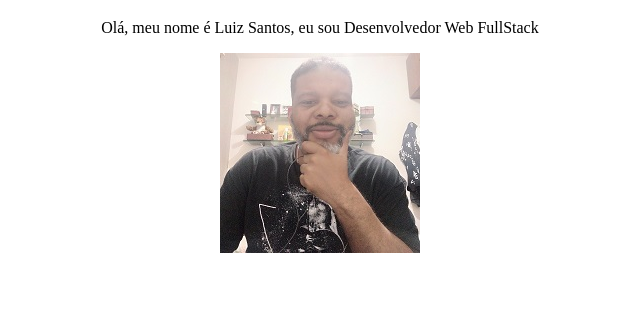
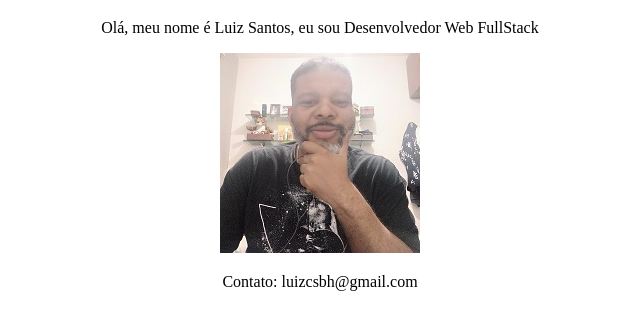
Before and after one commit to luizcsbh/luizcsbh.github.io, a plain HTML site: page index.html in a window 1280 px wide. Shown: the part 61-390 px from the top of the page, without its empty margins (320-960 px from the left). Drawn offline with Linux system fonts and the light colour scheme.

Commit message:
Update index.html

```diff
--- a/index.html
+++ b/index.html
@@ -9,6 +9,6 @@
                 <img src="imagens/luiz.jpg">
             </a>
         </center>
-
+       <p style="text-align: center">Contato: luizcsbh@gmail.com</p>
     </body>
 </html>
```
